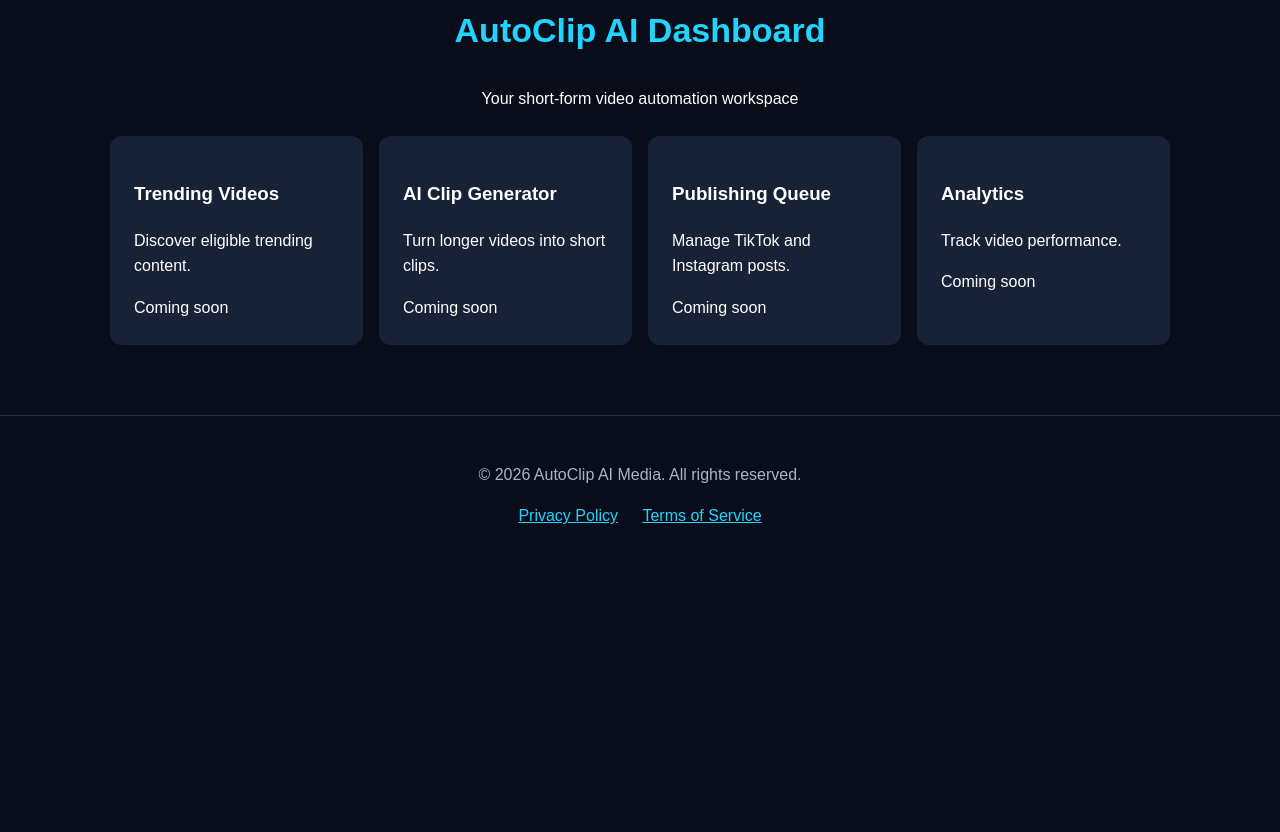
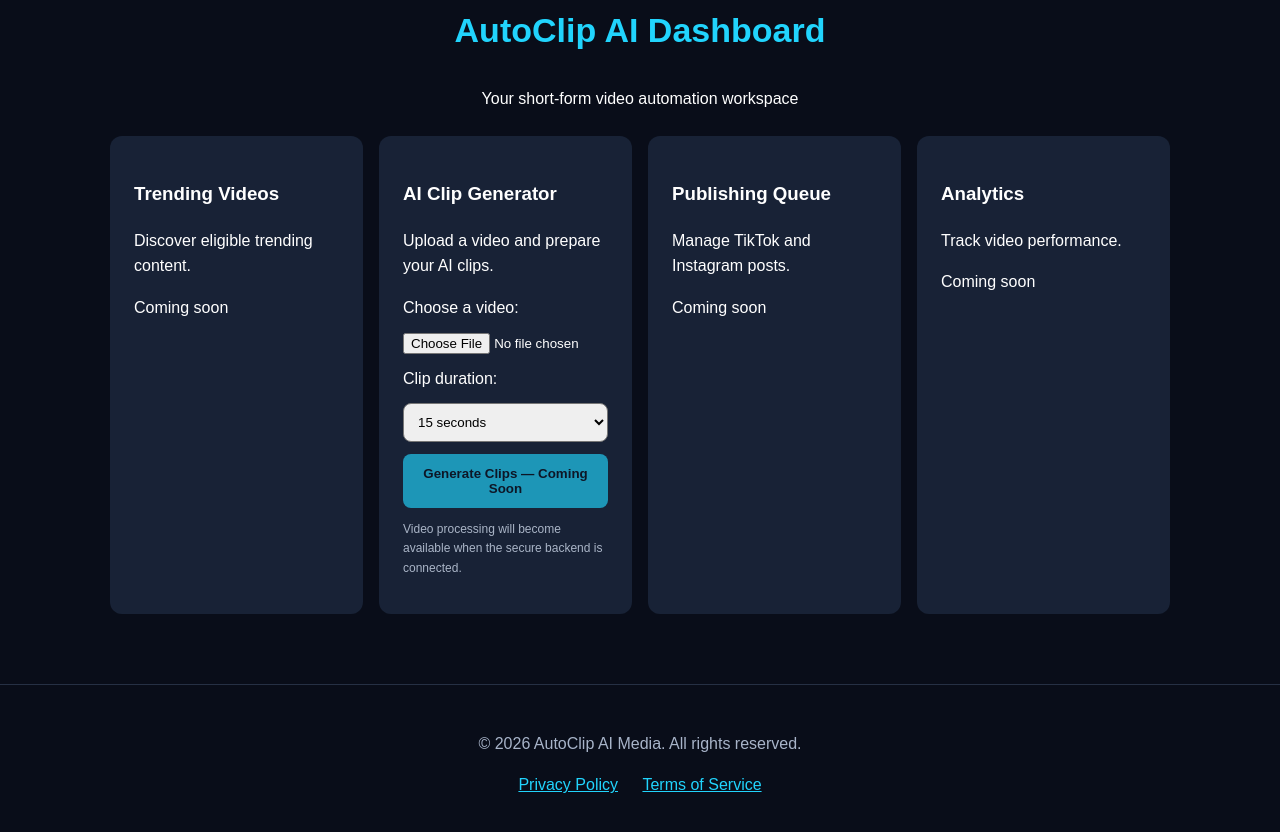
Before and after one commit to conscorp22-glitch/autoclip-ai-website, a plain HTML site: page index.html in a window 1280 px wide. Shown: the part 1954-2786 px from the top of the page. Before the commit the page ends 2529 px from the top, so only its background shows below. Drawn offline with Linux system fonts and the light colour scheme.

Commit message:
Update index.html

```diff
--- a/index.html
+++ b/index.html
@@ -189,11 +189,48 @@
       <span>Coming soon</span>
     </div>
 
-    <div style="background:#182236;padding:24px;border-radius:12px;">
-      <h3>AI Clip Generator</h3>
-      <p>Turn longer videos into short clips.</p>
-      <span>Coming soon</span>
-    </div>
+
+<div style="background:#182236;padding:24px;border-radius:12px;">
+  <h3>AI Clip Generator</h3>
+  <p>Upload a video and prepare your AI clips.</p>
+
+  <label for="clip-video">Choose a video:</label>
+  <input
+    type="file"
+    id="clip-video"
+    accept="video/*"
+    style="display:block;margin:12px 0;width:100%;"
+  >
+
+  <label for="clip-duration">Clip duration:</label>
+  <select
+    id="clip-duration"
+    style="display:block;margin:12px 0;padding:10px;
+           border-radius:8px;width:100%;"
+  >
+    <option value="15">15 seconds</option>
+    <option value="30">30 seconds</option>
+    <option value="60">60 seconds</option>
+    <option value="90">90 seconds</option>
+  </select>
+
+  <button
+    type="button"
+    disabled
+    style="background:#21d4fd;color:#08111f;
+           border:0;padding:12px 18px;
+           border-radius:8px;font-weight:bold;
+           opacity:0.65;cursor:not-allowed;"
+  >
+    Generate Clips — Coming Soon
+  </button>
+
+  <p style="font-size:12px;color:#aab5c7;margin-top:12px;">
+    Video processing will become available
+    when the secure backend is connected.
+  </p>
+</div>
+
 
     <div style="background:#182236;padding:24px;border-radius:12px;">
       <h3>Publishing Queue</h3>
```
